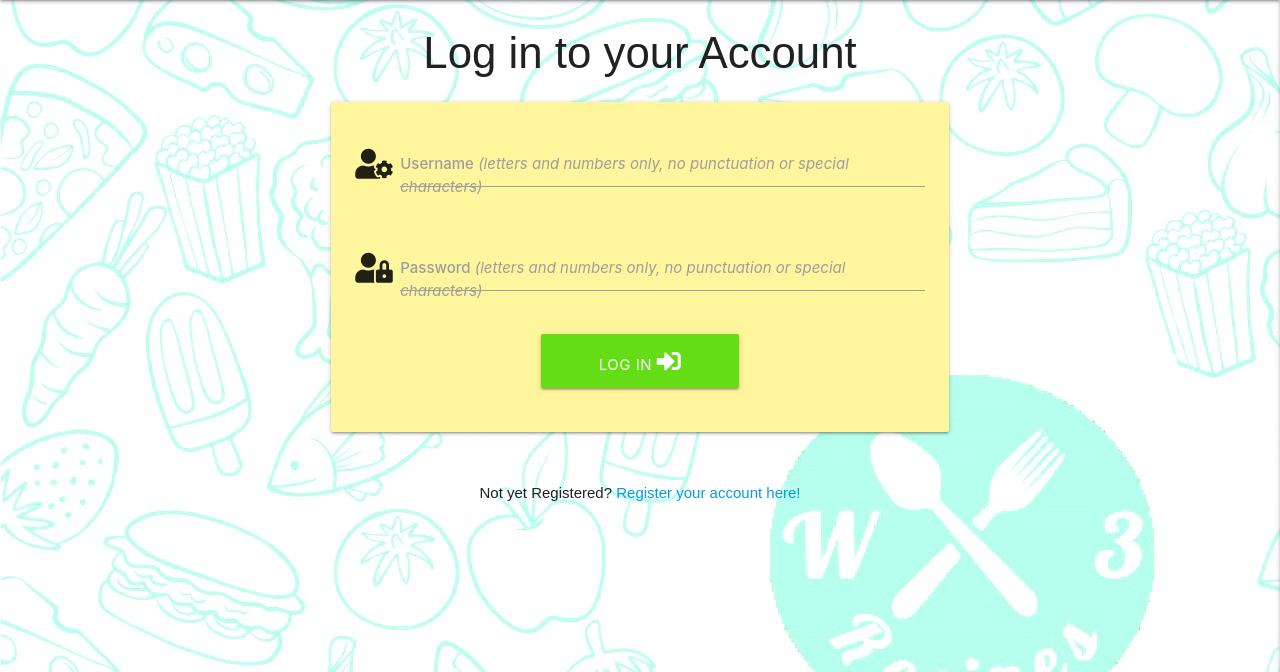
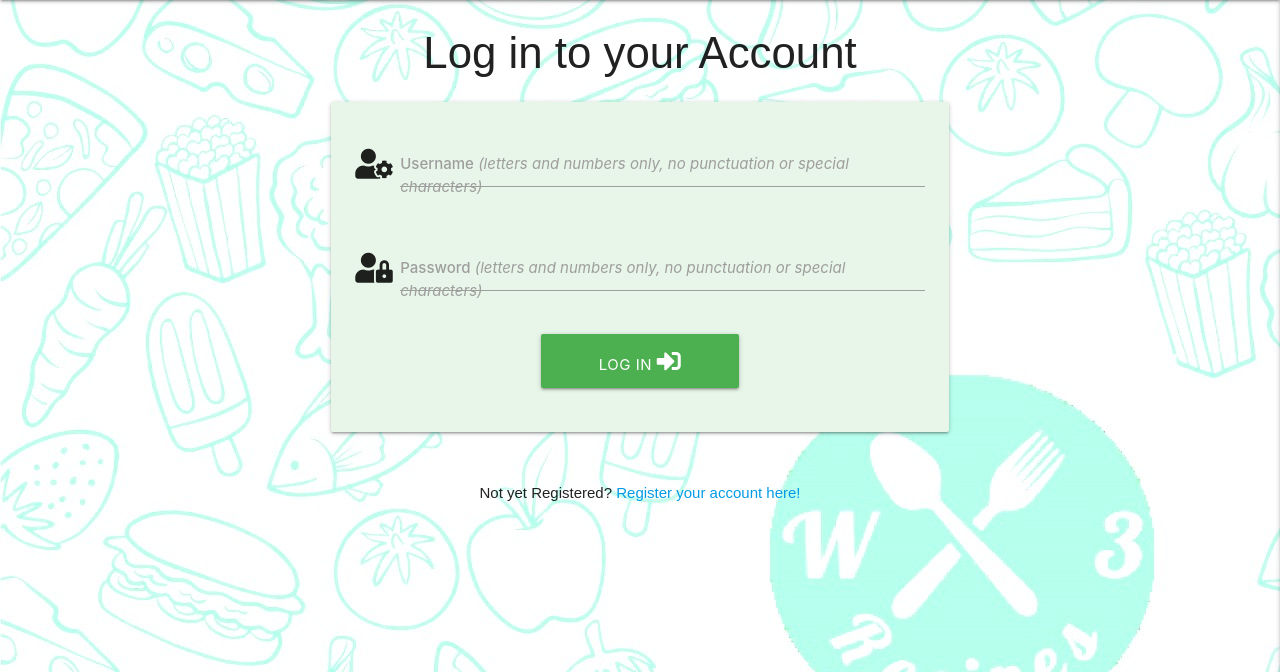
Before and after one commit to GazzaJ/CI-MS3-W3Recipes, a Flask app: page /login in a window 1280 px wide. Shown: the part 64-736 px from the top of the page. Run offline with Flask 2, Linux system fonts and the light colour scheme; some libraries are stand-ins or nearby versions; some web fonts are replaced.

Commit message:
Experimenting with different colour form

```diff
--- a/templates/login.html
+++ b/templates/login.html
@@ -5,7 +5,7 @@
 
 <div class="row">
     <form class="col s12 m6 offset-m3" method="POST" action="{{ url_for('login') }}">
-        <div class="card-panel yellow lighten-3">
+        <div class="card-panel green lighten-5">
             <!-- Username Field -->
             <div class="row">
                 <div class="input-field col s12">
@@ -30,7 +30,7 @@
             </div>
             <!-- Login submission button -->
             <div class="row">
-            <button type="submit" class="btn col s12 m4 offset-m4 btn-large light-green accent-4">
+            <button type="submit" class="btn col s12 m4 offset-m4 btn-large green">
                     Log In <i class="fas fa-sign-in-alt" aria-hidden="true"></i>
                 </button>
             </div>
--- a/templates/register.html
+++ b/templates/register.html
@@ -5,7 +5,7 @@
 
 <div class="row">
     <form class="col  s12 m6 offset-m3" method="POST" action="{{ url_for('register') }}">
-        <div class="card-panel yellow lighten-3">
+        <div class="card-panel green lighten-5">
             <!-- Username Field -->
             <div class="row">
                 <div class="input-field col s12">
```
